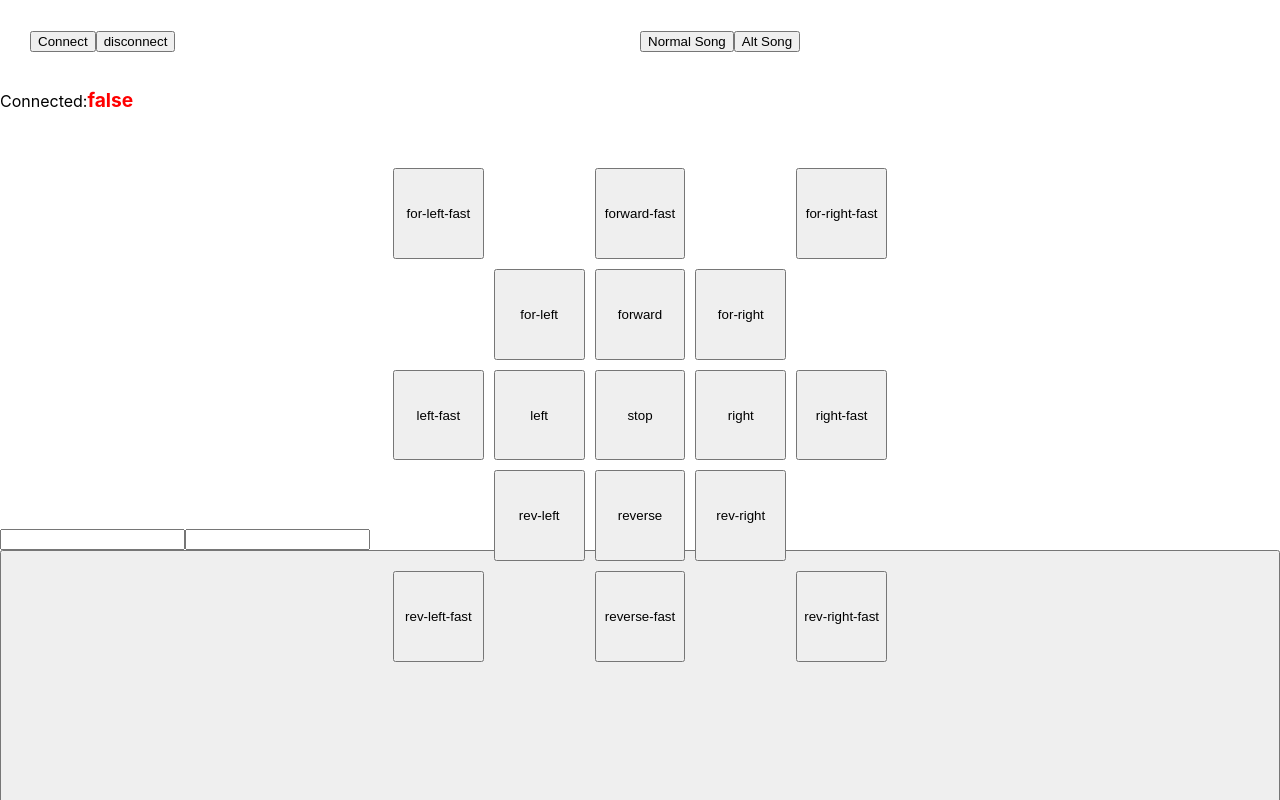
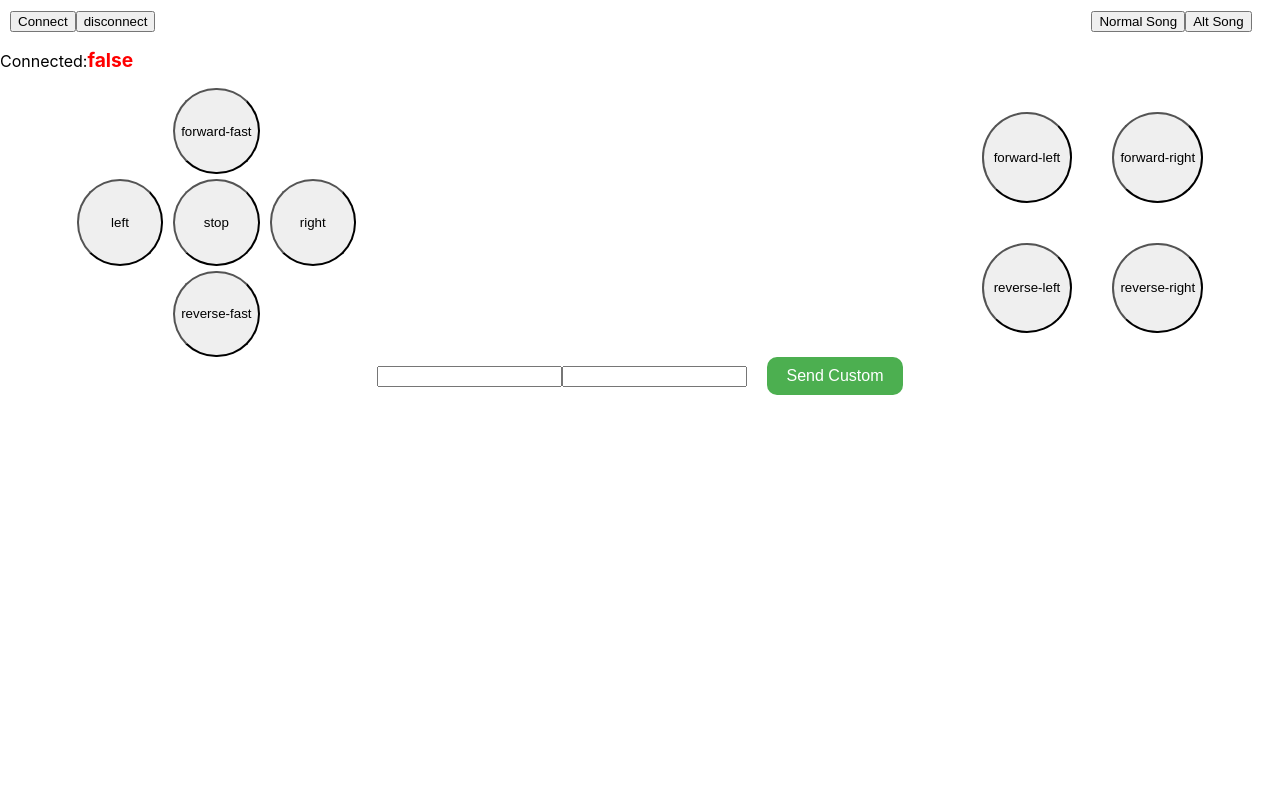
Before and after one commit to CG2271-PRRJ/web-joystick, a React (Create React App) app in the folder webapp/my-app/: page / in a window 1280 px wide. Shown: the top 800 px of the page. Built offline with nearby package versions, Linux system fonts and the light colour scheme.

Commit message:
Update controller

```diff
--- a/webapp/my-app/src/App.css
+++ b/webapp/my-app/src/App.css
@@ -1,25 +1,52 @@
+.full-containter {
+  height: 97vh;
+  width: 100vw;
+  display: flex;
+  flex-direction: column;
+  justify-content: space-between;
+  max-width: 100%;
+  max-height: 100%;
+}
 .top-container {
-  padding: 20px;
+  /* padding: 20px; */
+  max-width: 97vw;
+  max-height: 97vh;
   margin: 10px;
-  display: grid;
-  grid-template-columns: 1fr 1fr;
+  display: flex;
+  flex-direction: row;
   justify-content: space-between;
 }
 
 .center-container {
-  height: 50vh;
+  height:75%;
   display: flex;
-  justify-content: center;
-  justify-items: center;
+  flex-direction: row;
+  justify-content: space-between;
+  justify-items: space-between;
+  align-items: center;
+  flex-grow:4;
+}
+.bottom-container{
+  display: flex;
+  flex-direction: row;
+  justify-content: center ;
+  justify-items: flex-start ;
+  align-items: center;
+  /* padding: 20px; */
+  /* margin: 10px; */
 }
 
-.dpad {
-  display: grid;
-  grid-template-columns: repeat(5, 1fr); /* simplified declaration for 5 equal columns */
-  gap: 10px;  /* spacing between the buttons */
-  /* max-width: 200px;  adjust as needed */
-  margin: 20px auto; /* center the D-pad */
-  padding: 20px;
+.custombutton{
+  background-color: #4CAF50; /* Green */
+  border: none;
+  color: white;
+  padding: 10px 20px;
+  text-align: center;
+  text-decoration: none;
+  display: inline-block;
+  font-size: 16px;
+  border-radius: 10px;
+  margin-left: 20px;
 }
 
 .movebutton {
@@ -29,9 +56,30 @@
   display: flex; /* to center the text within the button */
   justify-content: center;
   align-items: center;
+  border-radius: 50%;
 }
 
 /* Invisible buttons */
 .invisible {
   visibility: hidden; /* hide button but keep its space */
 }
+
+
+.dpadleft {
+  display: grid;
+  grid-template-columns: repeat(3, 1fr);
+  gap: 5px;
+  column-gap: 10px;
+  /* margin: 10px auto; */
+  /* padding: 10px; */
+  padding-left: 6%;
+}
+
+.dpadright {
+  display: grid;
+  grid-template-columns: repeat(2, 1fr);
+  gap: 40px;
+  /* margin: 10px auto; */
+  /* padding: 10px; */
+  padding-right: 6%;
+}
--- a/webapp/my-app/src/App.js
+++ b/webapp/my-app/src/App.js
@@ -78,7 +78,7 @@ function App() {
 	}
 
 	return (
-		<>
+		<div classname='full-contatiner'>
 			<div className="top-container">
 				<div>
 					<button onClick={startConnect}>Connect</button>
@@ -102,14 +102,7 @@ function App() {
 				</span>
 			</p>
 			<div className="center-container">
-				<div className="dpad">
-					<button
-						className="movebutton"
-						onTouchStart={() => sendNum(FORLEFTFAST)}
-						onTouchEnd={() => sendNum(STOP)}
-					>
-						for-left-fast
-					</button>
+				<div className="dpadleft">
 					<button className="invisible"></button> {/* empty top-left */}
 					<button
 						className="movebutton"
@@ -118,46 +111,7 @@ function App() {
 					>
 						forward-fast
 					</button>
-					<button className="invisible"></button> {/* empty top-right */}
-					<button
-						className="movebutton"
-						onTouchStart={() => sendNum(FORRIGHTFAST)}
-						onTouchEnd={() => sendNum(STOP)}
-					>
-						for-right-fast
-					</button>
-					{/*  */}
-					<button className="invisible"></button>
-					<button
-						className="movebutton"
-						onTouchStart={() => sendNum(FORLEFT)}
-						onTouchEnd={() => sendNum(STOP)}
-					>
-						for-left
-					</button>
-					<button
-						className="movebutton"
-						onTouchStart={() => sendNum(FOR)}
-						onTouchEnd={() => sendNum(STOP)}
-					>
-						forward
-					</button>
-					<button
-						className="movebutton"
-						onTouchStart={() => sendNum(FORRIGHT)}
-						onTouchEnd={() => sendNum(STOP)}
-					>
-						for-right
-					</button>
-					<button className="invisible"></button>
-					{/*  */}
-					<button
-						className="movebutton"
-						onTouchStart={() => sendNum(LEFTFAST)}
-						onTouchEnd={() => sendNum(STOP)}
-					>
-						left-fast
-					</button>
+					<button className="invisible"></button> {/* empty top-left */}
 					<button
 						className="movebutton"
 						onTouchStart={() => sendNum(LEFT)}
@@ -179,46 +133,7 @@ function App() {
 					>
 						right
 					</button>
-					<button
-						className="movebutton"
-						onTouchStart={() => sendNum(RIGHTFAST)}
-						onTouchEnd={() => sendNum(STOP)}
-					>
-						right-fast
-					</button>
-					{/*  */}
 					<button className="invisible"></button>
-					<button
-						className="movebutton"
-						onTouchStart={() => sendNum(REVLEFT)}
-						onTouchEnd={() => sendNum(STOP)}
-					>
-						rev-left
-					</button>
-					<button
-						className="movebutton"
-						onTouchStart={() => sendNum(REV)}
-						onTouchEnd={() => sendNum(STOP)}
-					>
-						reverse
-					</button>
-					<button
-						className="movebutton"
-						onTouchStart={() => sendNum(REVRIGHT)}
-						onTouchEnd={() => sendNum(STOP)}
-					>
-						rev-right
-					</button>
-					<button className="invisible"></button>
-					{/*  */}
-					<button
-						className="movebutton"
-						onTouchStart={() => sendNum(REVLEFTFAST)}
-						onTouchEnd={() => sendNum(STOP)}
-					>
-						rev-left-fast
-					</button>
-					<button className="invisible"></button> {/* empty top-left */}
 					<button
 						className="movebutton"
 						onTouchStart={() => sendNum(REVFAST)}
@@ -226,17 +141,42 @@ function App() {
 					>
 						reverse-fast
 					</button>
-					<button className="invisible"></button> {/* empty top-right */}
+					<button className="invisible"></button>
+				</div>
+
+				<div className="dpadright">
 					<button
 						className="movebutton"
-						onTouchStart={() => sendNum(REVRIGHTFAST)}
+						onTouchStart={() => sendNum(FORLEFT)}
 						onTouchEnd={() => sendNum(STOP)}
 					>
-						rev-right-fast
+						forward-left
+					</button>
+					<button
+						className="movebutton"
+						onTouchStart={() => sendNum(FORRIGHT)}
+						onTouchEnd={() => sendNum(STOP)}
+					>
+						forward-right
+					</button>
+					<button
+						className="movebutton"
+						onTouchStart={() => sendNum(REVLEFT)}
+						onTouchEnd={() => sendNum(STOP)}
+					>
+						reverse-left
+					</button>
+
+					<button
+						className="movebutton"
+						onTouchStart={() => sendNum(REVRIGHT)}
+						onTouchEnd={() => sendNum(STOP)}
+					>
+						reverse-right
 					</button>
 				</div>
 			</div>
-			<div>
+			<div className="bottom-container">
 				<input
 					type="number"
 					onChange={(e) => setLeft(Number(e.target.value))}
@@ -246,14 +186,14 @@ function App() {
 					onChange={(e) => setRight(Number(e.target.value))}
 				/>
 				<button
-					className="movebutton"
+					className="custombutton"
 					onTouchStart={() => sendNum(left * 15 + right)}
 					onTouchEnd={() => sendNum(STOP)}
 				>
 					Send Custom
 				</button>
 			</div>
-		</>
+		</div>
 	);
 }
 
```
Also changed, not shown: 1 other file (tests, documents, lock files or other folders).
